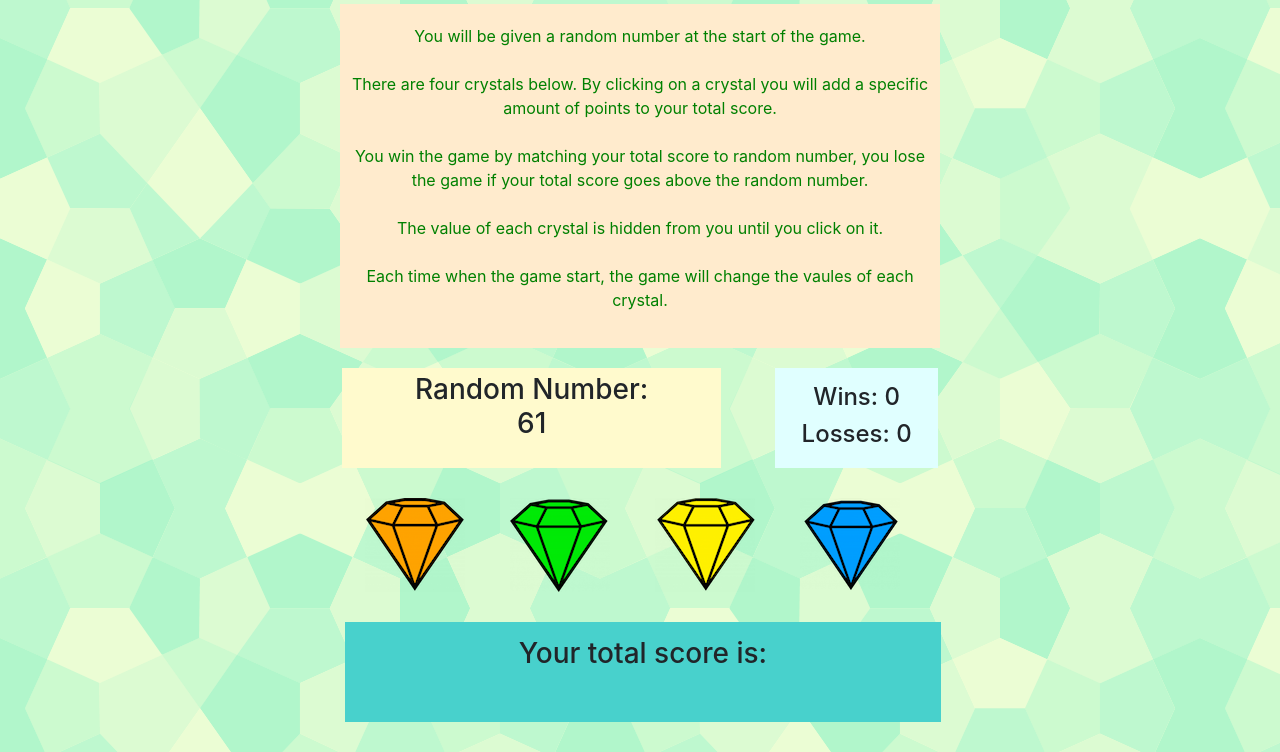
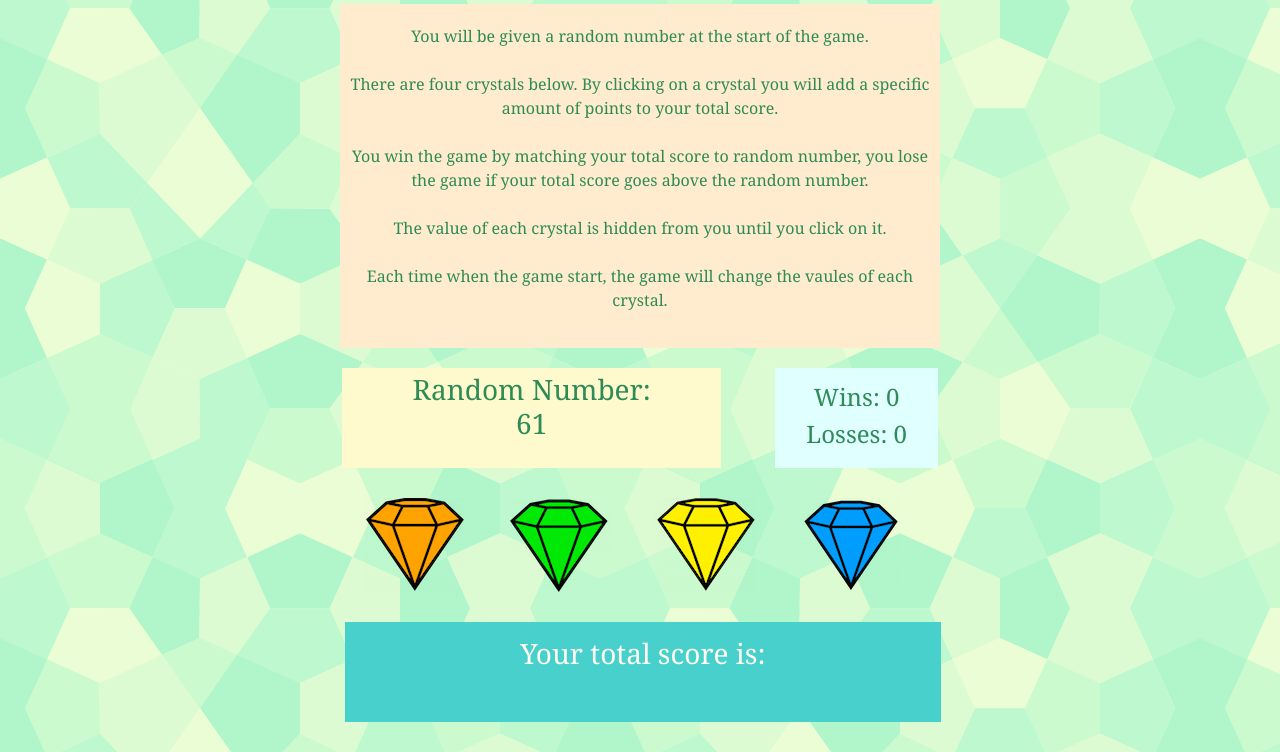
Before and after one commit to mecaputy/unit-4-game, a plain HTML site: page index.html in a window 1280 px wide. Shown: the part 92-844 px from the top of the page. Drawn offline with nearby package versions, Linux system fonts and the light colour scheme; files whose address does not match are found by name.

Commit message:
css details

```diff
--- a/assets/css/style.css
+++ b/assets/css/style.css
@@ -1,5 +1,6 @@
 body {
     background: url("/Users/martinacaputy/apps/unit-4-game/assets/images/congruent_pentagon/congruent_pentagon.png");
+    font-family: Georgia, Times, 'Times New Roman', serif;
 
 }
 #container {
@@ -20,6 +21,7 @@ body {
 
 #randomNumberBox {
     background-color: lemonchiffon;
+    color: seagreen;
     height: 100px;
     margin: 10px auto;
     padding: 5px;
@@ -28,6 +30,7 @@ body {
 
 #scoreBoard {
     background-color: lightcyan;
+    color: seagreen;
     height: 100px;
     margin: 10px auto;
     padding: 5px;
@@ -38,7 +41,7 @@ body {
 #rules {
     background-color:blanchedalmond;
     padding: 20px 10px;
-    color: green;
+    color: seagreen;
     margin: 10px;
     margin-right: 10px;
     text-align: center;
@@ -52,6 +55,7 @@ body {
 
 #total-score-box {
     background-color: mediumturquoise;
+    color: floralwhite;
     margin: 10px;
     margin-left: 30px;
     height: 100px;
```
